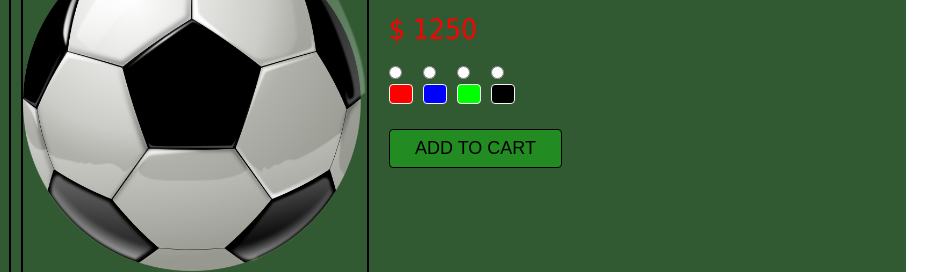
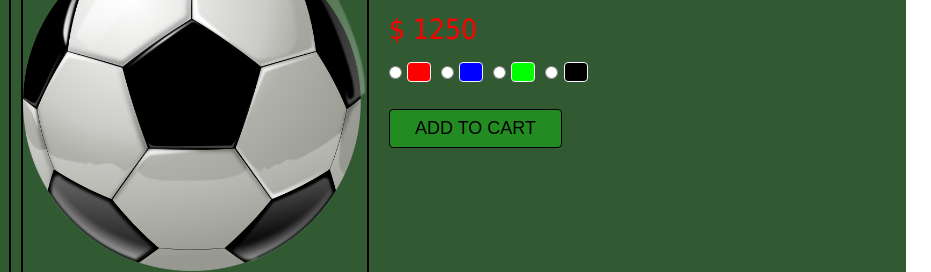
Before and after one commit to LushchykOleh/productpage, a plain HTML site: page index.html in a window 1280 px wide. Shown: the part 278-550 px from the top of the page, 349-1280 px from the left. Drawn offline with nearby package versions, Linux system fonts and the light colour scheme.

Commit message:
new css file

```diff
--- a/css/style.css
+++ b/css/style.css
@@ -239,7 +239,8 @@ img{
 
 
 .product-color label {
-    display: block;
+    display: inline-block;
+    vertical-align: top;
     width: 24px;
     height: 20px;
     border-radius: 4px;
```
